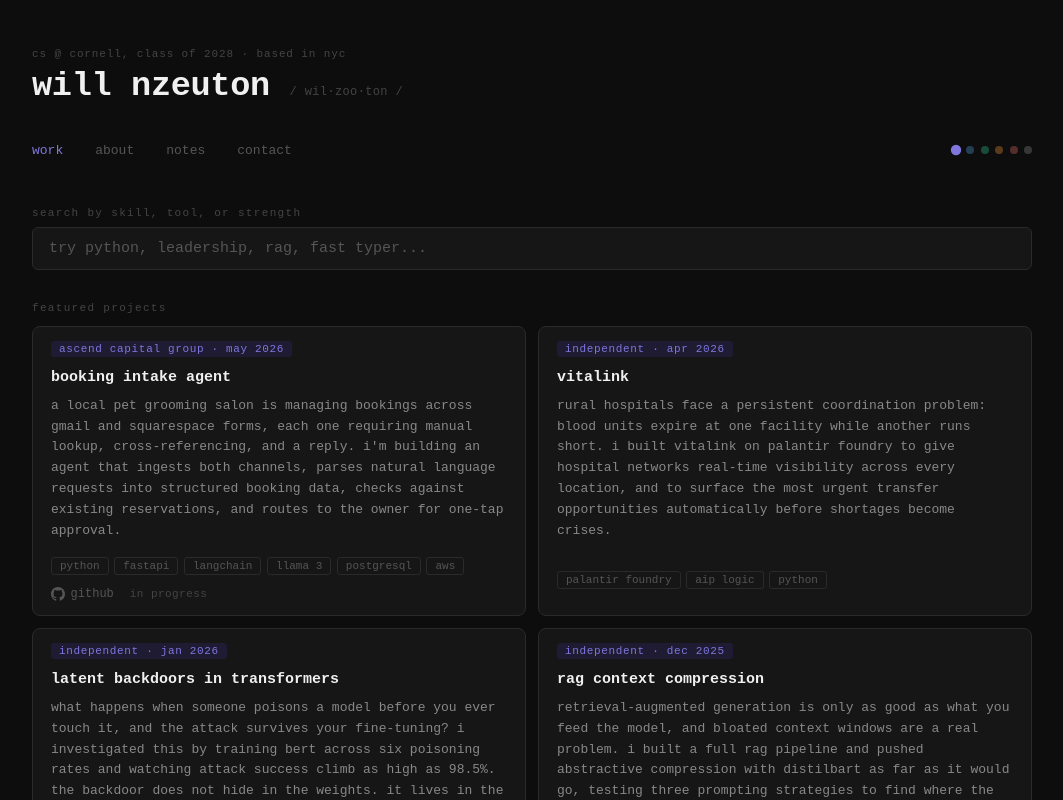
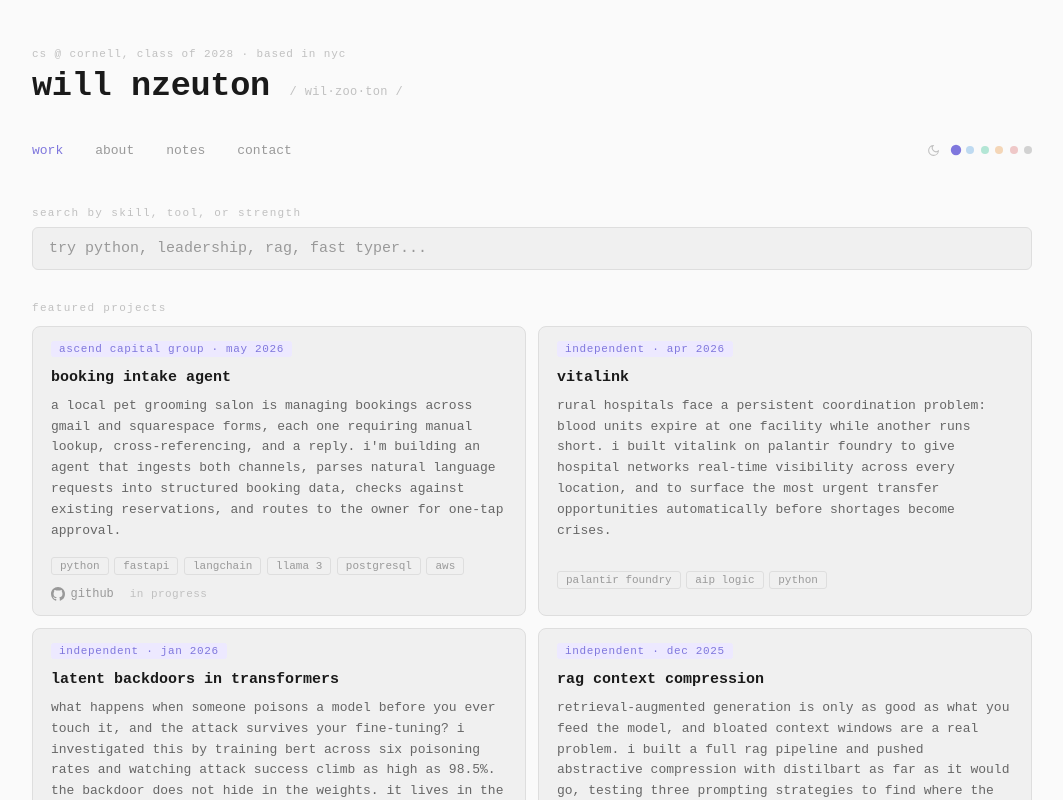
Before and after one commit to wnzeuton/portfolio, a React (Create React App) app: page / in a window 1280 px wide. Both pictures are taken after a click on the button 1064 px from the left and 150 px from the top of the page. Shown: the top 800 px of the page, without its empty margins (108-1171 px from the left). Built offline with nearby package versions, Linux system fonts and the light colour scheme.

Commit message:
light and dark mode

```diff
--- a/src/App.css
+++ b/src/App.css
@@ -13,7 +13,7 @@
   --green: #1d9e75;
 }
 
-/* ── Themes ── */
+/* ── Themes (dark) ── */
 [data-theme="midnight"] {
   --bg: #080b10;
   --surface: #0e1318;
@@ -52,6 +52,60 @@
   --border: #222222;
   --accent: #888888;
   --accent-bg: #1a1a1a;
+}
+
+/* ── Light mode base ── */
+[data-mode="light"] {
+  --bg: #fafafa;
+  --surface: #f0f0f0;
+  --border: #dedede;
+  --text: #1a1a1a;
+  --secondary: #333333;
+  --muted: #666666;
+  --very-muted: #999999;
+  --dim: #c0c0c0;
+  --accent: #7f77dd;
+  --accent-bg: #ede9ff;
+}
+
+[data-mode="light"][data-theme="midnight"] {
+  --bg: #f4f7fb;
+  --surface: #e8eef6;
+  --border: #ccd8e8;
+  --accent: #3a86cc;
+  --accent-bg: #ddeeff;
+}
+
+[data-mode="light"][data-theme="forest"] {
+  --bg: #f4faf7;
+  --surface: #e6f4ee;
+  --border: #b8d8c8;
+  --accent: #22a87a;
+  --accent-bg: #d0f0e4;
+}
+
+[data-mode="light"][data-theme="ember"] {
+  --bg: #fdf8f3;
+  --surface: #f5ece0;
+  --border: #e0ccb0;
+  --accent: #d4792a;
+  --accent-bg: #fde8cc;
+}
+
+[data-mode="light"][data-theme="rose"] {
+  --bg: #fdf5f5;
+  --surface: #f5e8e8;
+  --border: #e0c0c0;
+  --accent: #c45858;
+  --accent-bg: #fddcdc;
+}
+
+[data-mode="light"][data-theme="mono"] {
+  --bg: #f8f8f8;
+  --surface: #eeeeee;
+  --border: #d4d4d4;
+  --accent: #555555;
+  --accent-bg: #e4e4e4;
 }
 
 /* ── Layout ── */
@@ -96,8 +150,28 @@
   align-items: center;
 }
 
+.theme-controls {
+  margin-left: auto;
+  display: flex;
+  align-items: center;
+  gap: 0.75rem;
+}
+
+.mode-toggle {
+  background: none;
+  border: none;
+  cursor: pointer;
+  padding: 0;
+  color: var(--dim);
+  display: flex;
+  align-items: center;
+  transition: color 0.15s;
+  line-height: 0;
+}
+
+.mode-toggle:hover { color: var(--muted); }
+
 .theme-dots {
-  margin-left: auto;
   display: flex;
   gap: 0.4rem;
   align-items: center;
--- a/src/App.js
+++ b/src/App.js
@@ -228,6 +228,30 @@ function GitHubIcon() {
   );
 }
 
+function SunIcon() {
+  return (
+    <svg width="13" height="13" viewBox="0 0 24 24" fill="none" stroke="currentColor" strokeWidth="2" strokeLinecap="round" aria-hidden="true">
+      <circle cx="12" cy="12" r="5" />
+      <line x1="12" y1="1" x2="12" y2="3" />
+      <line x1="12" y1="21" x2="12" y2="23" />
+      <line x1="4.22" y1="4.22" x2="5.64" y2="5.64" />
+      <line x1="18.36" y1="18.36" x2="19.78" y2="19.78" />
+      <line x1="1" y1="12" x2="3" y2="12" />
+      <line x1="21" y1="12" x2="23" y2="12" />
+      <line x1="4.22" y1="19.78" x2="5.64" y2="18.36" />
+      <line x1="18.36" y1="5.64" x2="19.78" y2="4.22" />
+    </svg>
+  );
+}
+
+function MoonIcon() {
+  return (
+    <svg width="13" height="13" viewBox="0 0 24 24" fill="none" stroke="currentColor" strokeWidth="2" strokeLinecap="round" aria-hidden="true">
+      <path d="M21 12.79A9 9 0 1 1 11.21 3 7 7 0 0 0 21 12.79z" />
+    </svg>
+  );
+}
+
 const PROJECTS = [
   {
     id: 'booking-intake-agent',
@@ -369,7 +393,7 @@ const ALSO_WORKED_WITH = [
   'numpy', 'pandas', 'jupyter',
 ];
 
-function Header({ tab, setTab, theme, setTheme }) {
+function Header({ tab, setTab, theme, setTheme, mode, setMode }) {
   return (
     <header className="site-header container">
       <p className="header-eyebrow">cs @ cornell, class of 2028 · based in nyc</p>
@@ -382,6 +406,14 @@ function Header({ tab, setTab, theme, setTheme }) {
             onClick={() => setTab(t)}
           >{t}</button>
         ))}
+        <span className="theme-controls">
+          <button
+            className="mode-toggle"
+            onClick={() => setMode(m => m === 'dark' ? 'light' : 'dark')}
+            title={mode === 'dark' ? 'switch to light mode' : 'switch to dark mode'}
+          >
+            {mode === 'dark' ? <SunIcon /> : <MoonIcon />}
+          </button>
           <span className="theme-dots">
             {THEMES.map(t => (
               <button
@@ -392,6 +424,7 @@ function Header({ tab, setTab, theme, setTheme }) {
                 title={t.id}
               />
             ))}
+          </span>
         </span>
       </nav>
     </header>
@@ -621,12 +654,19 @@ function Footer() {
 function Portfolio() {
   const [tab, setTab] = useState('work');
   const [theme, setTheme] = useState(() => localStorage.getItem('theme') || 'default');
+  const [mode, setMode] = useState(() => localStorage.getItem('mode') || 'dark');
+
+  useEffect(() => {
+    document.documentElement.setAttribute('data-mode', mode);
+    localStorage.setItem('mode', mode);
+  }, [mode]);
 
   useEffect(() => {
     const t = THEMES.find(t => t.id === theme);
     document.documentElement.setAttribute('data-theme', theme);
     localStorage.setItem('theme', theme);
-    const svg = `<svg xmlns="http://www.w3.org/2000/svg" viewBox="0 0 32 32"><rect x="2" y="2" width="28" height="28" fill="#000000" stroke="${t.dot}" stroke-width="2"/></svg>`;
+    const fillColor = mode === 'light' ? '#ffffff' : '#000000';
+    const svg = `<svg xmlns="http://www.w3.org/2000/svg" viewBox="0 0 32 32"><rect x="2" y="2" width="28" height="28" fill="${fillColor}" stroke="${t.dot}" stroke-width="2"/></svg>`;
     const blob = new Blob([svg], { type: 'image/svg+xml' });
     const url = URL.createObjectURL(blob);
     const link = document.querySelector("link[rel='icon']") || document.createElement('link');
@@ -634,11 +674,11 @@ function Portfolio() {
     link.type = 'image/svg+xml';
     link.href = url;
     if (!link.parentNode) document.head.appendChild(link);
-  }, [theme]);
+  }, [theme, mode]);
 
   return (
     <>
-      <Header tab={tab} setTab={setTab} theme={theme} setTheme={setTheme} />
+      <Header tab={tab} setTab={setTab} theme={theme} setTheme={setTheme} mode={mode} setMode={setMode} />
       {tab === 'work'    && <WorkTab />}
       {tab === 'about'   && <AboutTab />}
       {tab === 'notes'   && <NotesTab />}
@@ -664,8 +704,10 @@ function ProjectPage() {
   const project = PROJECTS.find(p => p.id === id);
 
   useEffect(() => {
-    const saved = localStorage.getItem('theme') || 'default';
-    document.documentElement.setAttribute('data-theme', saved);
+    const savedTheme = localStorage.getItem('theme') || 'default';
+    const savedMode = localStorage.getItem('mode') || 'dark';
+    document.documentElement.setAttribute('data-theme', savedTheme);
+    document.documentElement.setAttribute('data-mode', savedMode);
     window.scrollTo(0, 0);
   }, []);
 
--- a/src/index.css
+++ b/src/index.css
@@ -4,5 +4,5 @@ body {
   font-family: ui-monospace, 'SF Mono', 'Fira Code', monospace;
   -webkit-font-smoothing: antialiased;
   background: var(--bg, #0d0d0d);
-  color: #f0f0f0;
+  color: var(--text, #f0f0f0);
 }
```
Lines whose indentation alone changed are shown as unchanged.
